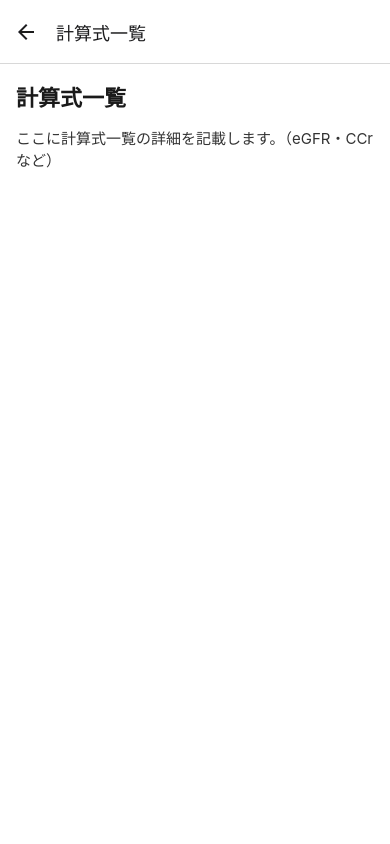
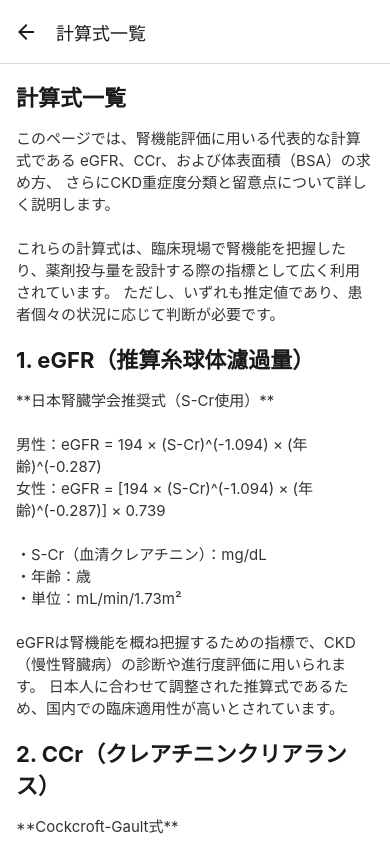
Before and after one commit to yutabee/RenalCalc, a React Native app: screen /Formulas in a window 390 px wide. Built offline with nearby package versions, Linux system fonts and the light colour scheme.

Commit message:
Enhance FormulasScreen with detailed explanations for eGFR, CCr, BSA, CKD classification, and precautions

```diff
--- a/src/screens/FormulasScreen.tsx
+++ b/src/screens/FormulasScreen.tsx
@@ -1,14 +1,91 @@
+// src/screens/FormulasScreen.tsx
 import React from 'react';
-import {View, Text} from 'react-native';
+import {Text, ScrollView} from 'react-native';
 import {styles} from '../styles';
 
 const FormulasScreen: React.FC = () => (
-  <View style={styles.privacyContainer}>
+  <ScrollView style={styles.privacyContainer}>
     <Text style={styles.privacyTitle}>計算式一覧</Text>
     <Text style={styles.privacyParagraph}>
-      ここに計算式一覧の詳細を記載します。（eGFR・CCrなど）
+      このページでは、腎機能評価に用いる代表的な計算式である
+      eGFR、CCr、および体表面積（BSA）の求め方、
+      さらにCKD重症度分類と留意点について詳しく説明します。
+      {'\n\n'}
+      これらの計算式は、臨床現場で腎機能を把握したり、薬剤投与量を設計する際の指標として広く利用されています。
+      ただし、いずれも推定値であり、患者個々の状況に応じて判断が必要です。
     </Text>
-  </View>
+
+    {/* eGFR */}
+    <Text style={styles.privacyTitle}>1. eGFR（推算糸球体濾過量）</Text>
+    <Text style={styles.privacyParagraph}>
+      **日本腎臓学会推奨式（S-Cr使用）**{'\n\n'}
+      男性：eGFR = 194 × (S-Cr)^(-1.094) × (年齢)^(-0.287){'\n'}
+      女性：eGFR = [194 × (S-Cr)^(-1.094) × (年齢)^(-0.287)] × 0.739{'\n\n'}
+      ・S-Cr（血清クレアチニン）：mg/dL{'\n'}
+      ・年齢：歳{'\n'}
+      ・単位：mL/min/1.73m²{'\n\n'}
+      eGFRは腎機能を概ね把握するための指標で、CKD（慢性腎臓病）の診断や進行度評価に用いられます。
+      日本人に合わせて調整された推算式であるため、国内での臨床適用性が高いとされています。
+    </Text>
+
+    {/* CCr */}
+    <Text style={styles.privacyTitle}>2. CCr（クレアチニンクリアランス）</Text>
+    <Text style={styles.privacyParagraph}>
+      **Cockcroft-Gault式**{'\n\n'}
+      男性：CCr = ((140 - 年齢) × 体重) / (72 × S-Cr){'\n'}
+      女性：CCr = ((140 - 年齢) × 体重 × 0.85) / (72 × S-Cr){'\n\n'}
+      ・年齢：歳{'\n'}
+      ・体重：kg（標準体重でなく実測体重を用いる場合が多いが、肥満者は理想体重検討）
+      {'\n'}
+      ・S-Cr：mg/dL{'\n'}
+      ・単位：mL/min{'\n\n'}
+      CCrはGFRの近似値とされますが、尿細管分泌の影響によりGFRより高めに推定される傾向があります。
+      臨床では薬剤投与量調整の目安に用いられることが多いですが、個々の体格差や病態を考慮した判断が必要です。
+    </Text>
+
+    {/* BSA */}
+    <Text style={styles.privacyTitle}>3. 体表面積（BSA）</Text>
+    <Text style={styles.privacyParagraph}>
+      **藤本式**（Fujimoto formula）{'\n\n'}
+      BSA = 0.008883 × (体重^(0.444)) × (身長^(0.663)){'\n\n'}
+      ・体重：kg{'\n'}
+      ・身長：cm{'\n'}
+      ・単位：m²{'\n\n'}
+      BSAは薬剤用量計算や腎機能値補正の際の基準値として1.73m²が用いられます。
+      患者固有の体格差を補正し、異なる体格間でも腎機能を比較しやすくします。
+    </Text>
+
+    {/* CKD重症度分類 */}
+    <Text style={styles.privacyTitle}>4. CKD重症度分類（Gステージ）</Text>
+    <Text style={styles.privacyParagraph}>
+      CKDはeGFRを基にGステージに分類され、腎機能低下の程度を評価します：{'\n\n'}
+      G1: eGFR ≥ 90 mL/min/1.73m² （正常または高値）{'\n'}
+      G2: 60-89 mL/min/1.73m² （軽度低下）{'\n'}
+      G3a: 45-59 mL/min/1.73m² （軽度～中等度低下）{'\n'}
+      G3b: 30-44 mL/min/1.73m² （中等度～高度低下）{'\n'}
+      G4: 15-29 mL/min/1.73m² （高度低下）{'\n'}
+      G5: ＜15 mL/min/1.73m² （末期腎不全）{'\n\n'}
+      この分類によって、CKDの進行度合いや治療・検査のタイミングが判断しやすくなります。
+    </Text>
+
+    {/* 注意事項 */}
+    <Text style={styles.privacyTitle}>5. 注意事項および参考文献</Text>
+    <Text style={styles.privacyParagraph}>
+      ・eGFRやCCrは推定値であり、筋肉量が大きく異なる患者（高齢者、サルコペニア、アスリート等）や
+      急性腎障害下では精度が低下する可能性があります。{'\n'}
+      ・CCrは尿細管分泌のためGFRより高く出ることがあり、理想体重使用が望ましい場合があります。
+      {'\n'}
+      ・最終的な治療・投薬判断には、他の検査所見（尿検査、画像、臨床症状）を含めた総合的判断が必須です。
+      {'\n\n'}
+      参考文献：{'\n'}- 日本腎臓学会「CKD診療ガイドライン2018・2022年版」{'\n'}-
+      Matsuo S, et al. Am J Kidney Dis. 2009;53(6):982-92.{'\n'}- Cockcroft DW,
+      Gault MH. Nephron. 1976;16(1):31-41.
+    </Text>
+
+    <Text style={styles.privacyParagraph}>
+      ※本アプリで算出した値はあくまで参考であり、必ず医師などの専門家の指示を仰いでください。
+    </Text>
+  </ScrollView>
 );
 
 export default FormulasScreen;
```
